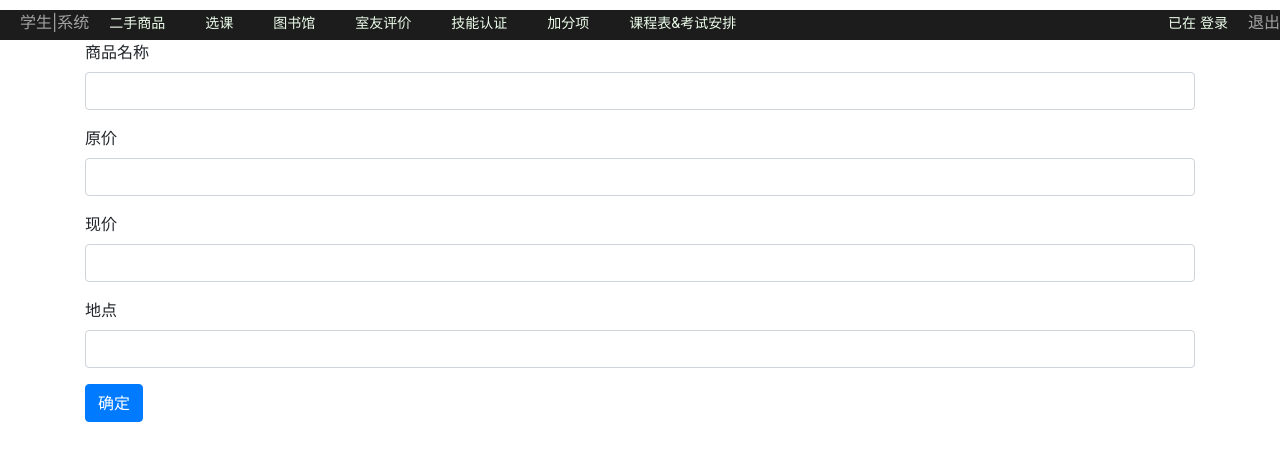
After one commit to samileyang/graduation_project, a Django app: template bishe/templates/student/stu_products.html in a window 1280 px wide. The commit adds this page. Shown: the top 461 px of the page. Run offline with Django 3.2, Linux system fonts and the light colour scheme; the template is opened without the code that fills it, so the values that code supplies are empty.

Commit message:
Add files via upload

```diff
--- a/bishe/templates/student/stu_header.html
+++ b/bishe/templates/student/stu_header.html
@@ -16,9 +16,9 @@
         <li><a href="">二手商品</a></li>
         <li><a href="">选课</a></li>
         <li><a href="/stu_library_borrow">图书馆</a></li>
-        <li><a href="">室友评价</a></li>
+        <li><a href="/stu_judge">室友评价</a></li>
         <li><a href="">技能认证</a></li>
-        <li><a href="">加分项</a></li>
+        <li><a href="/stu_sp_certification">加分项</a></li>
         <li><a href="">课程表&考试安排</a></li>
     </ul>
     <ul style="float: right">
--- /dev/null
+++ b/bishe/templates/student/stu_products.html
@@ -0,0 +1,30 @@
+{% extends "student/stu_header.html" %}
+{% block context %}
+    <div class="container">
+        <form action="/stu_products/" method="Post">
+            {% csrf_token %}
+            <div class="form-group">
+                <label for="product_name">商品名称</label>
+                <input type="text" class="form-control" name="product_name" id="product_name">
+            </div>
+            <div class="form-group">
+                <label for="price_org">原价</label>
+                <input type="text" class="form-control" name="price_org" id="price_org">
+            </div>
+            <div class="form-group">
+                <label for="price_cur">现价</label>
+                <input type="text" class="form-control" name="price_cur" id="price_cur">
+            </div>
+            <div class="form-group">
+                <label for="location">地点</label>
+                <input type="text" class="form-control" name="location" id="location">
+            </div>
+
+            <button type="submit" class="btn btn-primary">确定</button>
+
+        </form>
+    </div>
+
+
+
+{% endblock context %}
```
Also changed, not shown: bishe/templates/student/stu_judge.html (added, +26 -0 lines), bishe/templates/student/stu_sp_certification.html (added, +26 -0 lines).
